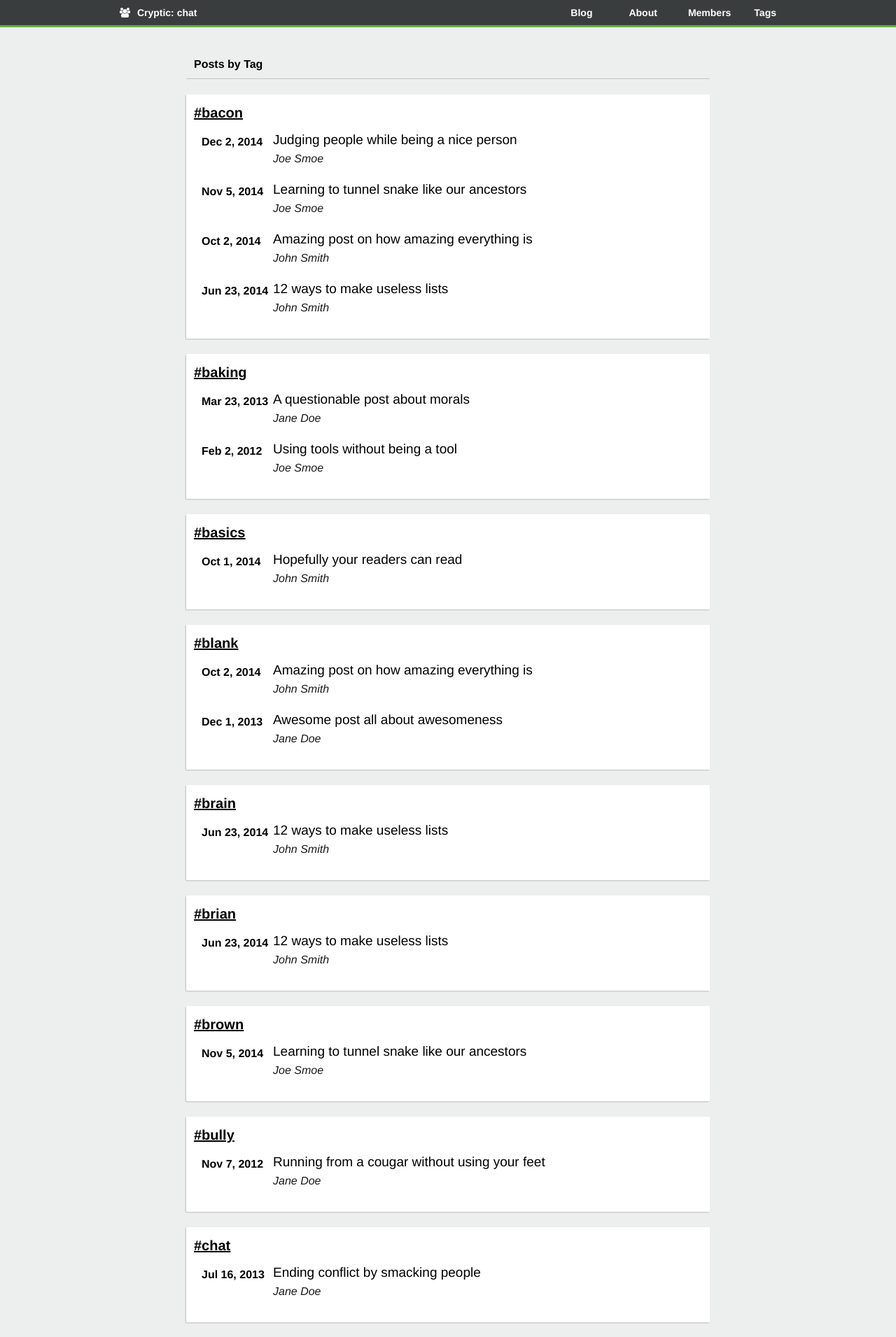
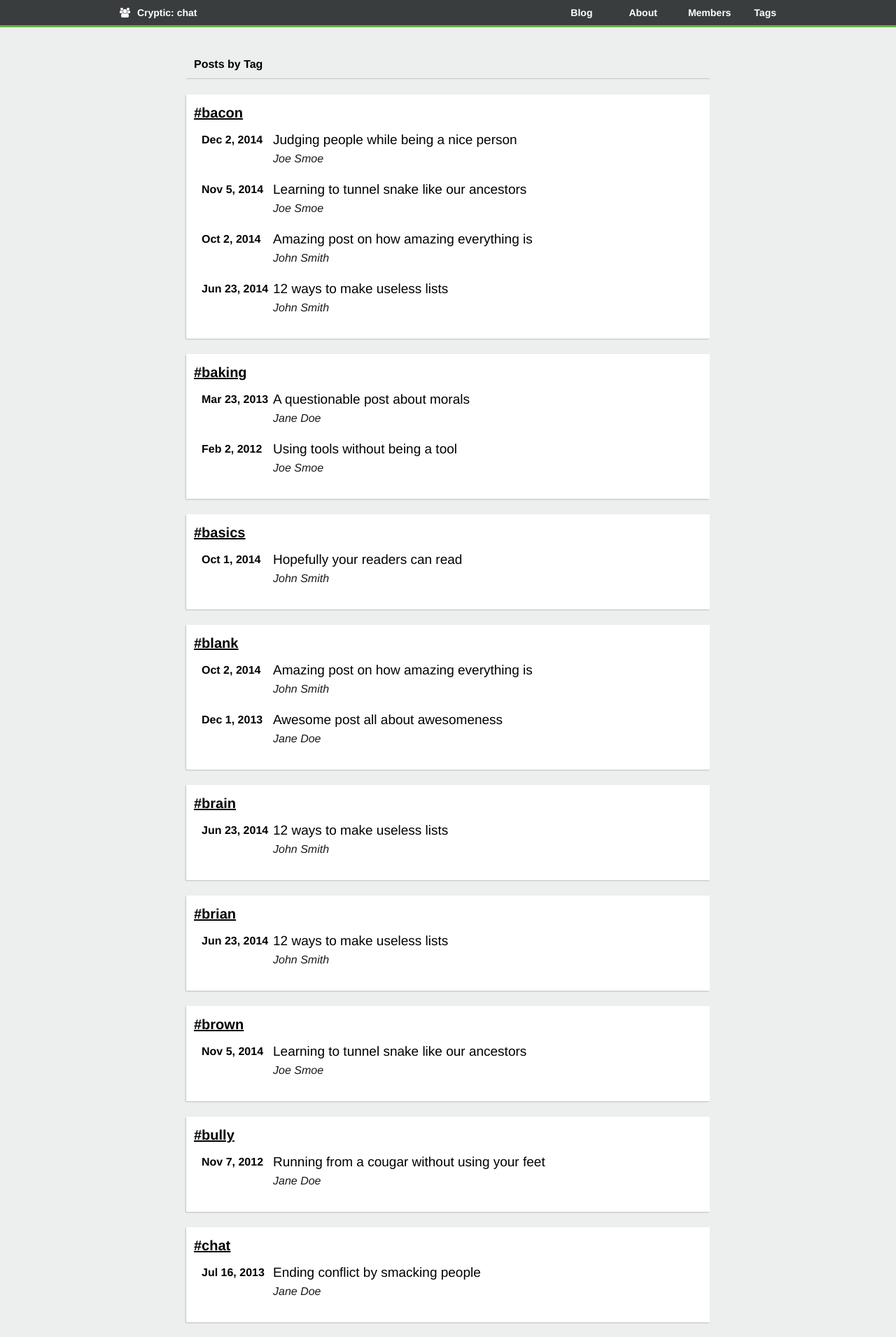
Before and after one commit to cryptic-io/cryptic-chat, a Jekyll site: the page built from tags/index.html, in a window 1280 px wide. Shown: the top 1911 px of the page at 70% size. Built offline with Jekyll 4.4.1, drawn with Linux system fonts in a browser that asks for light colours; nearby versions of some CDN libraries.

Commit message:
Minor stylings.

```diff
--- a/_includes/css/tags.css
+++ b/_includes/css/tags.css
@@ -50,7 +50,7 @@
 
 #tags .post-date {
     font-weight: bold;
-    line-height: 28px;
+    line-height: 22px;
 }
 
 #tags .post-title {
--- a/_includes/nav.html
+++ b/_includes/nav.html
@@ -6,8 +6,8 @@
         </a>
 
         <nav id="desktop-nav">
-            <a class="nav-item active" href="/tags">Tags</a>
-            <a class="nav-item active" href="/members">Members</a>
+            <a class="nav-item" href="/tags">Tags</a>
+            <a class="nav-item" href="/members">Members</a>
             <a class="nav-item" href="/about">About</a>
             <a class="nav-item" href="/">Blog</a>
         </nav>
@@ -18,8 +18,8 @@
         <nav id="mobile-nav">
             <a class="nav-item" href="/">Blog</a>
             <a class="nav-item" href="/about">About</a>
-            <a class="nav-item active" href="/members">Members</a>
-            <a class="nav-item active" href="/tags">Tags</a>
+            <a class="nav-item" href="/members">Members</a>
+            <a class="nav-item" href="/tags">Tags</a>
         </nav>
 
     </div>
--- a/members/index.html
+++ b/members/index.html
@@ -1,7 +1,6 @@
 ---
 layout: page
-header: Authors
-subheader: The list of authors and their bios
+title: "Members of Cryptic:chat"
 elementID: members
 ---
 
```
Also changed, not shown: _includes/css/navigation-changes.css (+7 -0 lines).
